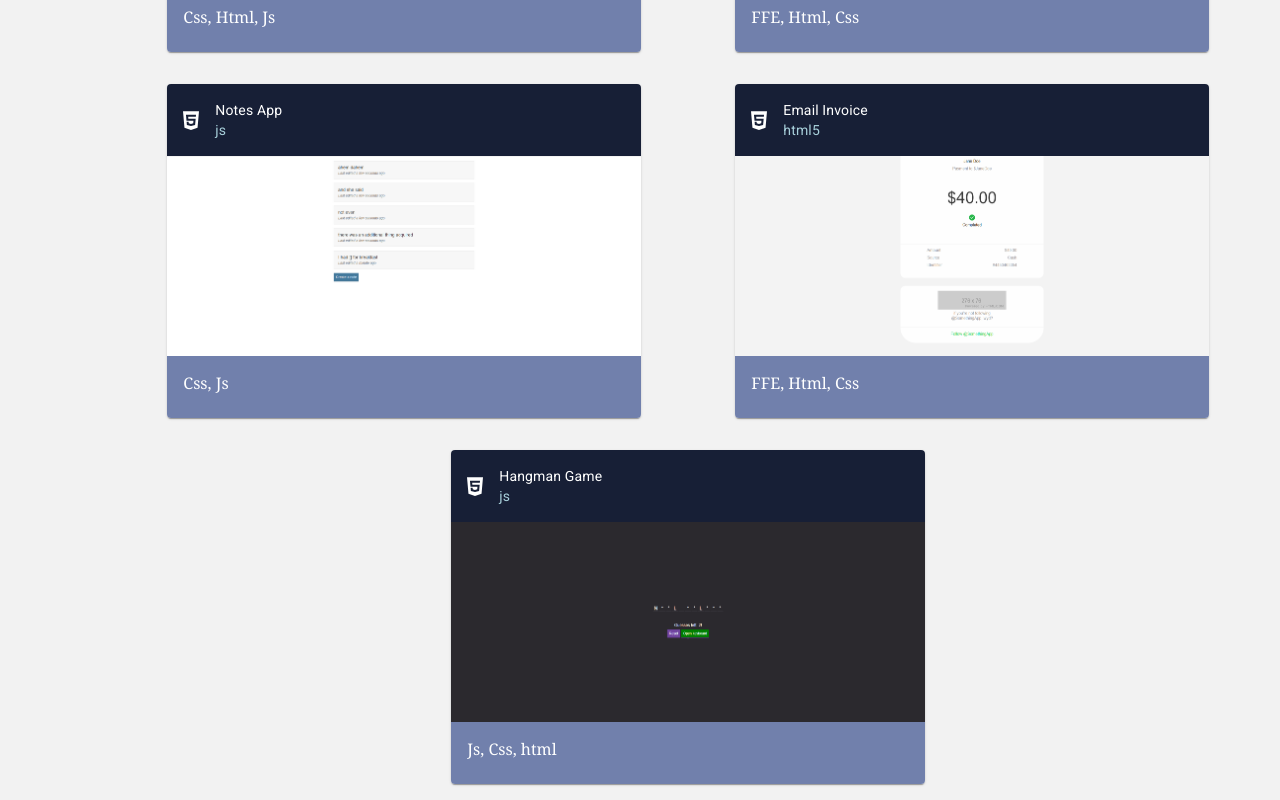
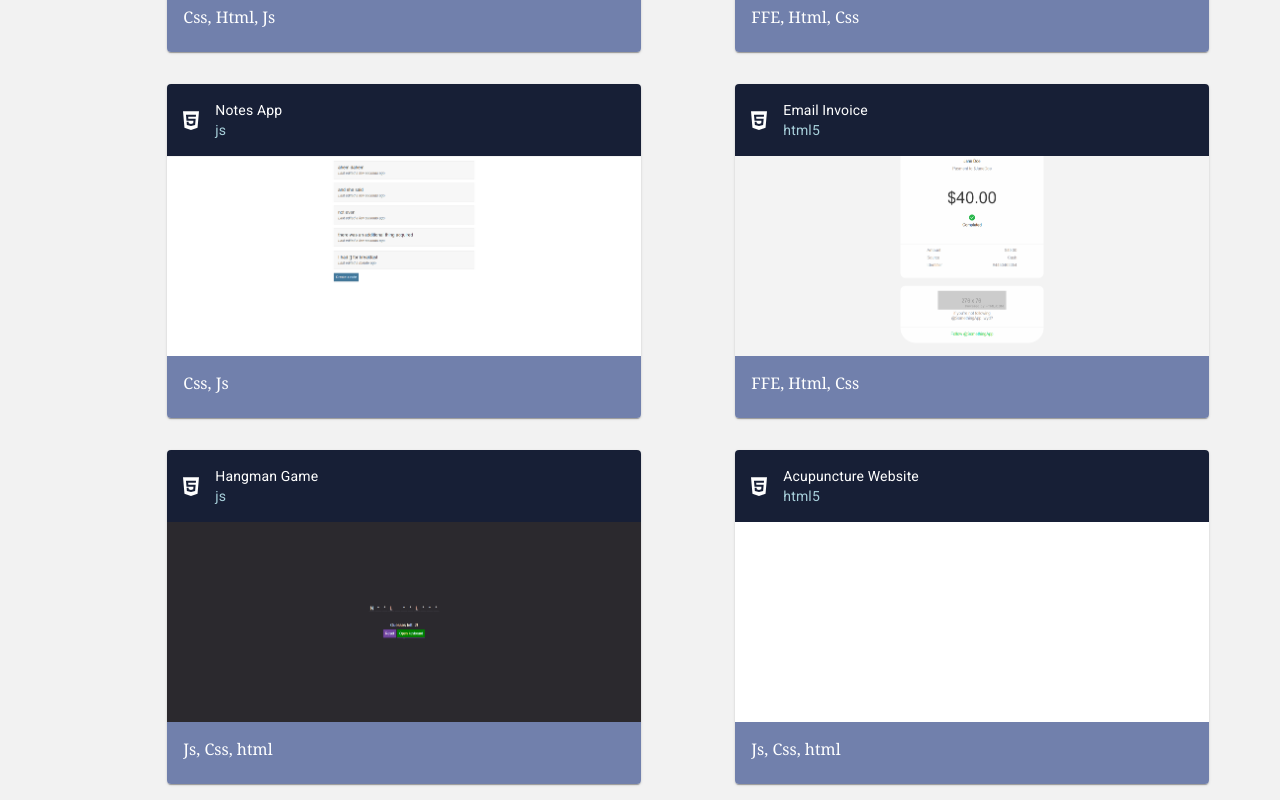
Before and after one commit to descifle/portfolio, a React (Create React App) app: page /works in a window 1280 px wide. Shown: the part 1345-2145 px from the top of the page. Built offline with nearby package versions, Linux system fonts and the light colour scheme.

Commit message:
change for live

```diff
--- a/package.json
+++ b/package.json
@@ -16,7 +16,6 @@
     "animate.css": "^4.1.1",
     "aos": "^3.0.0-beta.6",
     "emailjs-com": "^2.4.1",
-    "node-sass": "^4.14.1",
     "react": "^16.13.1",
     "react-dom": "^16.13.1",
     "react-router": "^5.2.0",
@@ -25,7 +24,8 @@
     "react-scroll": "^1.8.2",
     "react-transition-group": "^4.4.1",
     "redux": "^4.1.0",
-    "redux-thunk": "^2.3.0"
+    "redux-thunk": "^2.3.0",
+    "sass": "^1.44.0"
   },
   "scripts": {
     "start": "react-scripts start",
--- a/src/components/misc.js
+++ b/src/components/misc.js
@@ -10,8 +10,17 @@ import foodPlanner from '../images/site9.png'
 
 let realCards = [
     {
+        projectName :'Acupuncture Website',
+        website :'https://www.startingpointacupuncture.net',
+        projectType :'html5',
+        projectSkill : 'Js, Css, html',
+        filter : 'websites',
+        image : null,
+        synopsis: "Maryland Acupuncturist"
+    },
+    {
         projectName :'Hangman Game',
-        website :'https://descifle.github.io/hangman-game/',
+        website :'https://descifle.github.io/hangman-game',
         projectType :'js',
         projectSkill : 'Js, Css, html',
         filter : 'apps',
```
Also changed, not shown: 29 other files (tests, documents, lock files or other folders).
